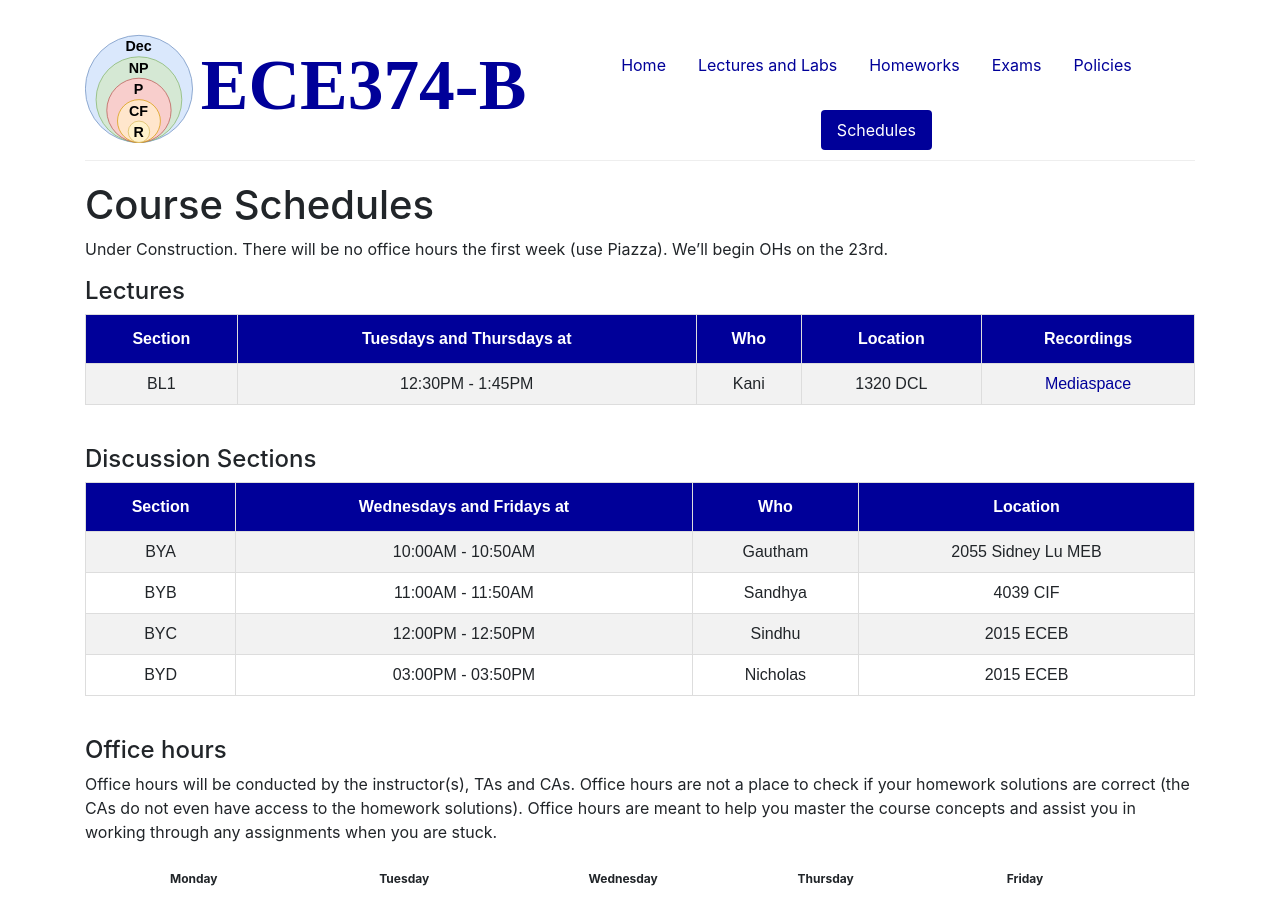
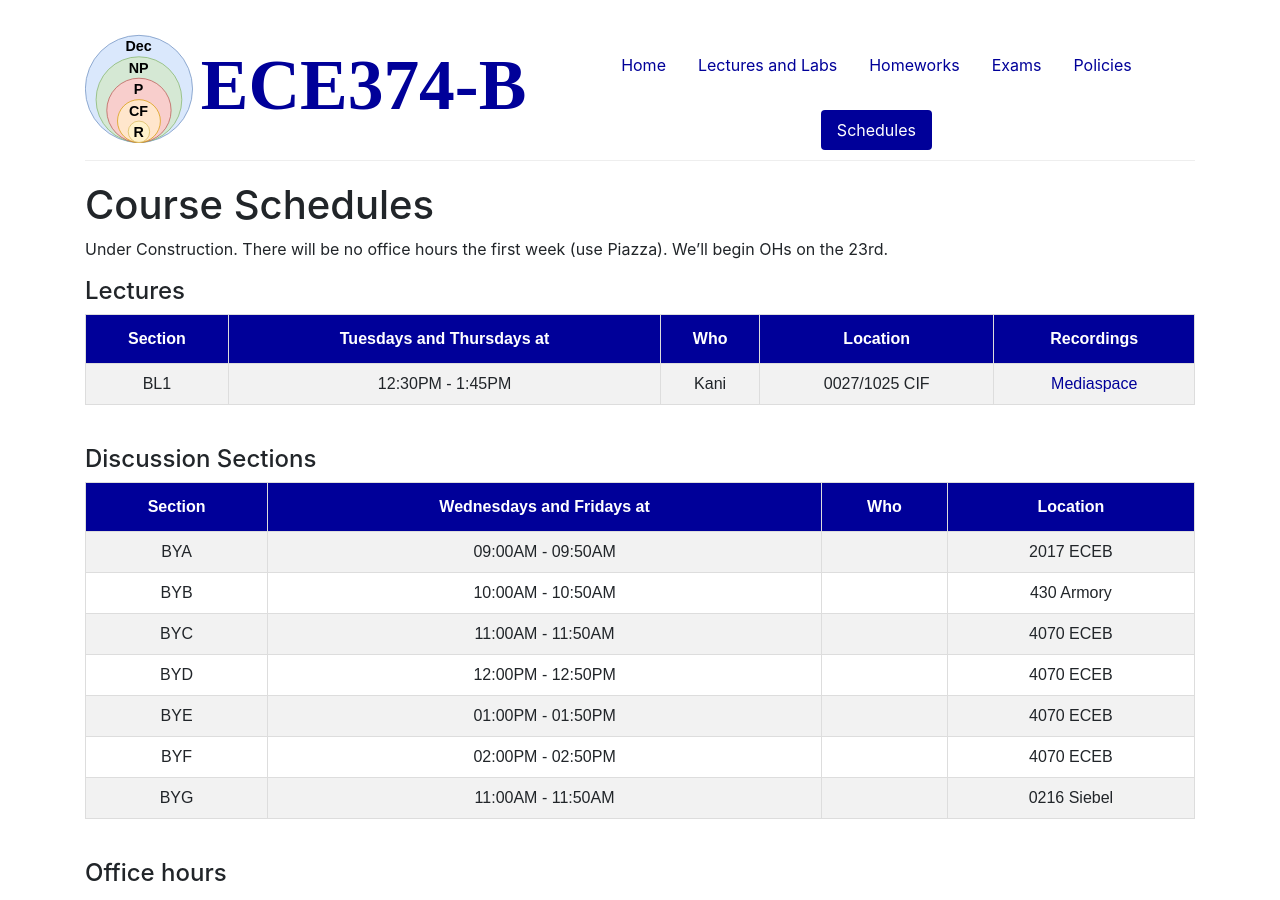
Before and after one commit to UIUC-ECE374B/su25, a Jekyll site: the page built from office_hours.md, in a window 1280 px wide and 900 px high. Built offline with Jekyll 4.4.1, drawn with Linux system fonts in a browser that asks for light colours; some of the changed text lies outside the part shown.

Commit message:
Minor additions

```diff
--- a/office_hours.md
+++ b/office_hours.md
@@ -19,8 +19,8 @@ Under Construction. There will be no office hours the first week (use Piazza). W
     <td> BL1 </td>
     <td> 12:30PM - 1:45PM </td>
     <td> Kani </td>
-    <td> 1320 DCL </td>
-    <td> <a href="https://mediaspace.illinois.edu/channel/channelid/282723252">Mediaspace</a> </td>
+    <td> 0027/1025 CIF </td>
+    <td> <a href="">Mediaspace</a> </td>
   </tr>
 </table>
 &nbsp;
@@ -35,28 +35,45 @@ Under Construction. There will be no office hours the first week (use Piazza). W
   </tr>
   <tr>
     <td> BYA </td>
-    <td> 10:00AM - 10:50AM </td>
-    <td> Gautham </td>
-    <!-- <td> <s>2055</s> 3101  Sidney Lu MEB </td> -->
-    <td> 2055 Sidney Lu MEB </td>
+    <td> 09:00AM - 09:50AM </td>
+    <td>  </td>
+    <td> 2017 ECEB </td>
   </tr>
   <tr>
     <td> BYB </td>
-    <td> 11:00AM - 11:50AM </td>
-    <td> Sandhya </td>
-    <td> 4039 CIF </td>
+    <td> 10:00AM - 10:50AM </td>
+    <td>  </td>
+    <td> 430 Armory </td>
   </tr>
   <tr>
     <td> BYC </td>
-    <td> 12:00PM - 12:50PM </td>
-    <td> Sindhu </td>
-    <td> 2015 ECEB </td>
+    <td> 11:00AM - 11:50AM </td>
+    <td>  </td>
+    <td> 4070 ECEB </td>
   </tr>
   <tr>
     <td> BYD </td>
-    <td> 03:00PM - 03:50PM </td>
-    <td> Nicholas </td>
-    <td> 2015 ECEB </td>
+    <td> 12:00PM - 12:50PM </td>
+    <td>  </td>
+    <td> 4070 ECEB </td>
+  </tr>
+  <tr>
+    <td> BYE </td>
+    <td> 01:00PM - 01:50PM </td>
+    <td>  </td>
+    <td> 4070 ECEB </td>
+  </tr>
+  <tr>
+    <td> BYF </td>
+    <td> 02:00PM - 02:50PM </td>
+    <td>  </td>
+    <td> 4070 ECEB </td>
+  </tr>
+  <tr>
+    <td> BYG </td>
+    <td> 11:00AM - 11:50AM </td>
+    <td>  </td>
+    <td> 0216 Siebel </td>
   </tr>
 </table>
 &nbsp;
```
Also changed, not shown: _data/people.yml (+25 -14 lines), img/people/yueyie.jpg (added).
